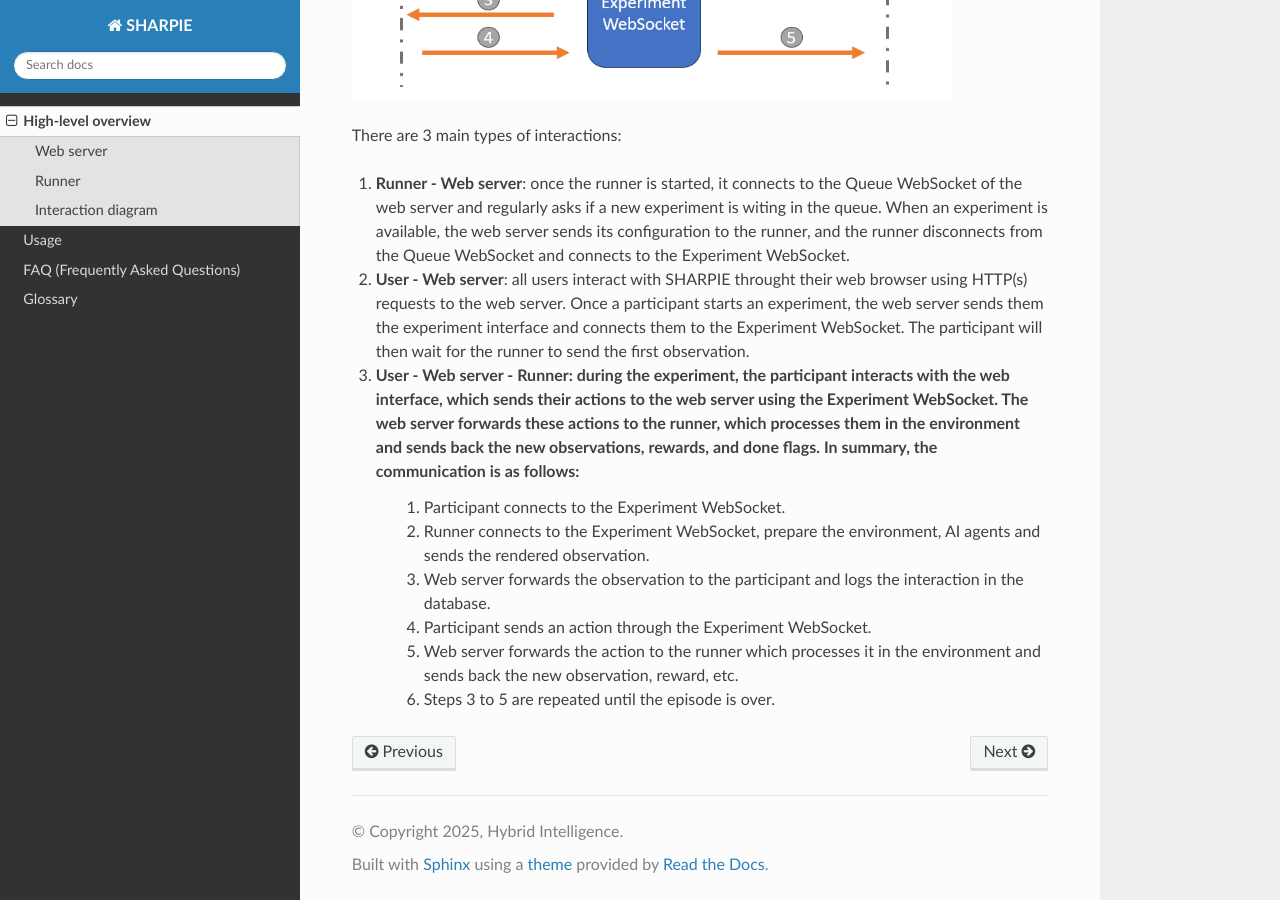
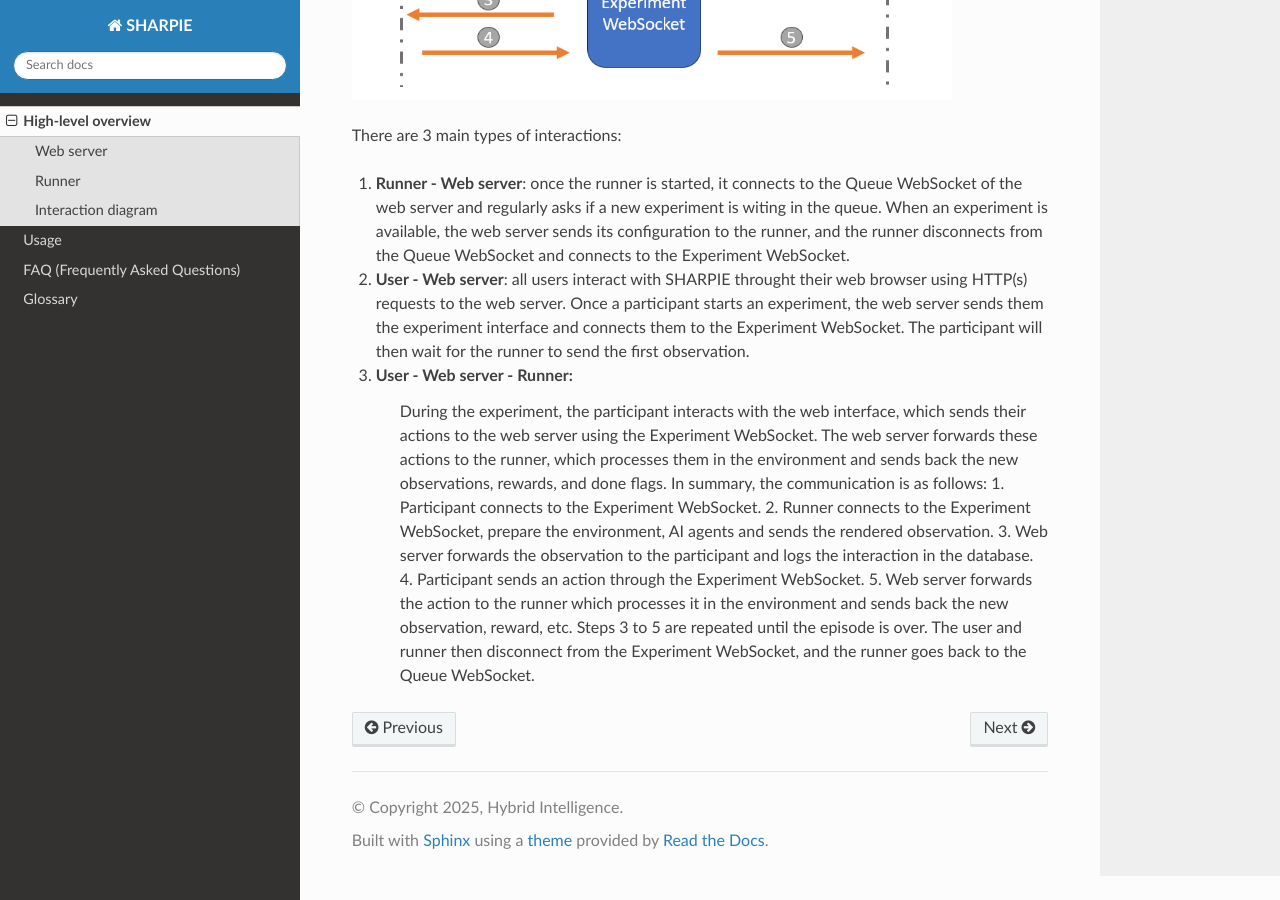
Before and after one commit to libgoncalv/sharpie-doc, a Sphinx documentation site: the page built from docs/source/overview.rst, in a window 1280 px wide and 900 px high, scrolled down 1209 px. Built offline with Sphinx 7.4.7 and the Read the Docs theme 3.1.0, drawn with Linux system fonts in a browser that asks for light colours.

Commit message:
Update overview.rst

```diff
--- a/docs/source/overview.rst
+++ b/docs/source/overview.rst
@@ -35,10 +35,11 @@ There are 3 main types of interactions:
 
 1. **Runner - Web server**: once the runner is started, it connects to the Queue WebSocket of the web server and regularly asks if a new experiment is witing in the queue. When an experiment is available, the web server sends its configuration to the runner, and the runner disconnects from the Queue WebSocket and connects to the Experiment WebSocket.
 2. **User - Web server**: all users interact with SHARPIE throught their web browser using HTTP(s) requests to the web server. Once a participant starts an experiment, the web server sends them the experiment interface and connects them to the Experiment WebSocket. The participant will then wait for the runner to send the first observation.
-3. **User - Web server - Runner**: during the experiment, the participant interacts with the web interface, which sends their actions to the web server using the Experiment WebSocket. The web server forwards these actions to the runner, which processes them in the environment and sends back the new observations, rewards, and done flags. In summary, the communication is as follows:
+3. **User - Web server - Runner**:
+    During the experiment, the participant interacts with the web interface, which sends their actions to the web server using the Experiment WebSocket. The web server forwards these actions to the runner, which processes them in the environment and sends back the new observations, rewards, and done flags. In summary, the communication is as follows:
     1. Participant connects to the Experiment WebSocket.
     2. Runner connects to the Experiment WebSocket, prepare the environment, AI agents and sends the rendered observation.
     3. Web server forwards the observation to the participant and logs the interaction in the database.
     4. Participant sends an action through the Experiment WebSocket.
     5. Web server forwards the action to the runner which processes it in the environment and sends back the new observation, reward, etc.
-    6. Steps 3 to 5 are repeated until the episode is over.
+    Steps 3 to 5 are repeated until the episode is over. The user and runner then disconnect from the Experiment WebSocket, and the runner goes back to the Queue WebSocket.
```
